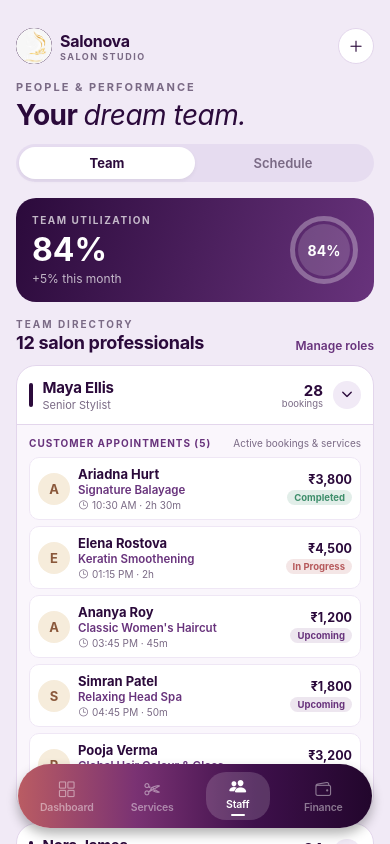
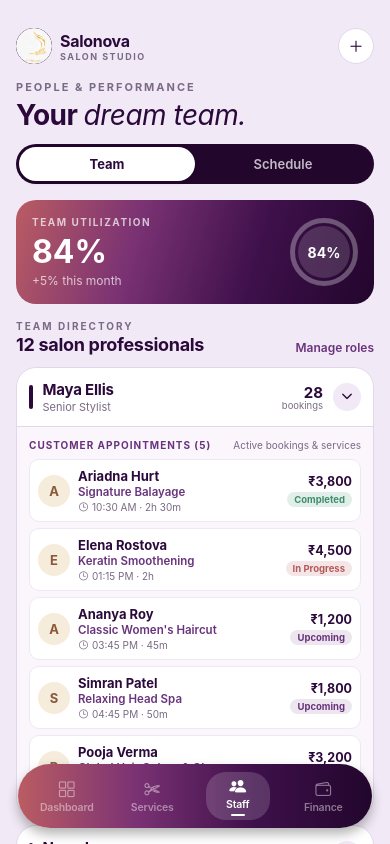
Before and after one commit to radhikaw123/salon-management-, a React Native app in the folder frontend/: screen /Staff in a window 390 px wide. Built offline with nearby package versions, Linux system fonts and the light colour scheme.

Commit message:
feat: apply signature luxury gradient to hero cards, unpaid tickets, segmented toggles and bottom bar matching figma

```diff
--- a/frontend/src/features/analytics/screens/FinanceScreen.tsx
+++ b/frontend/src/features/analytics/screens/FinanceScreen.tsx
@@ -230,21 +230,21 @@ const styles = StyleSheet.create({
   },
   segmentedContainer: {
     flexDirection: 'row',
-    backgroundColor: '#E6DCF0',
+    backgroundColor: '#22062C',
     borderRadius: radius.pill,
     padding: 3,
     marginBottom: spacing.lg,
   },
   segmentTab: {
     flex: 1,
-    paddingVertical: spacing.sm,
+    paddingVertical: 9,
     alignItems: 'center',
     borderRadius: radius.pill,
   },
   segmentTabActive: {
     backgroundColor: colors.surface,
     shadowColor: '#000',
-    shadowOpacity: 0.05,
+    shadowOpacity: 0.1,
     shadowOffset: { width: 0, height: 2 },
     shadowRadius: 4,
     elevation: 2,
@@ -252,7 +252,7 @@ const styles = StyleSheet.create({
   segmentText: {
     fontSize: 13,
     fontWeight: '600',
-    color: colors.textMuted,
+    color: 'rgba(255, 255, 255, 0.72)',
   },
   segmentTextActive: {
     color: colors.plumDeep,
--- a/frontend/src/features/services/screens/ServicesScreen.tsx
+++ b/frontend/src/features/services/screens/ServicesScreen.tsx
@@ -769,7 +769,7 @@ export const ServicesScreen = () => {
 const styles = StyleSheet.create({
   screen: {
     flex: 1,
-    backgroundColor: '#F5EFEB',
+    backgroundColor: colors.lavender,
   },
   scrollContent: {
     paddingHorizontal: spacing.lg,
@@ -791,7 +791,7 @@ const styles = StyleSheet.create({
   },
   segmentedContainer: {
     flexDirection: 'row',
-    backgroundColor: '#E4DAD2',
+    backgroundColor: '#22062C',
     borderRadius: radius.pill,
     padding: 3,
     marginBottom: spacing.lg,
@@ -805,7 +805,7 @@ const styles = StyleSheet.create({
   segmentTabActive: {
     backgroundColor: colors.surface,
     shadowColor: '#000',
-    shadowOpacity: 0.08,
+    shadowOpacity: 0.1,
     shadowOffset: { width: 0, height: 2 },
     shadowRadius: 5,
     elevation: 2,
@@ -813,7 +813,7 @@ const styles = StyleSheet.create({
   segmentText: {
     fontSize: 13,
     fontWeight: '600',
-    color: '#7A6A60',
+    color: 'rgba(255, 255, 255, 0.72)',
   },
   segmentTextActive: {
     color: colors.plumDeep,
--- a/frontend/src/features/staff/screens/StaffScreen.tsx
+++ b/frontend/src/features/staff/screens/StaffScreen.tsx
@@ -346,21 +346,21 @@ const styles = StyleSheet.create({
   },
   segmentedContainer: {
     flexDirection: 'row',
-    backgroundColor: '#E6DCF0',
+    backgroundColor: '#22062C',
     borderRadius: radius.pill,
     padding: 3,
     marginBottom: spacing.lg,
   },
   segmentTab: {
     flex: 1,
-    paddingVertical: spacing.sm,
+    paddingVertical: 9,
     alignItems: 'center',
     borderRadius: radius.pill,
   },
   segmentTabActive: {
     backgroundColor: colors.surface,
     shadowColor: '#000',
-    shadowOpacity: 0.05,
+    shadowOpacity: 0.1,
     shadowOffset: { width: 0, height: 2 },
     shadowRadius: 4,
     elevation: 2,
@@ -368,7 +368,7 @@ const styles = StyleSheet.create({
   segmentText: {
     fontSize: 13,
     fontWeight: '600',
-    color: colors.textMuted,
+    color: 'rgba(255, 255, 255, 0.72)',
   },
   segmentTextActive: {
     color: colors.plumDeep,
--- a/frontend/src/shared/theme/index.ts
+++ b/frontend/src/shared/theme/index.ts
@@ -35,10 +35,11 @@ export const colors = {
 
 export const gradients = {
   logo: [colors.logoFrom, colors.logoTo],
-  hero: [colors.plumDeep, colors.purple],
-  heroAccent: [colors.plumDeep, colors.purple, colors.rose],
-  cardDark: ['#2B0A3B', '#4D1D5E'],
-  tabBar: ['#2B0A3B', '#3E1552', '#54206E'],
+  hero: ['#BA5C63', '#7A3273', '#3E104B', '#22062C'] as readonly [string, string, ...string[]],
+  heroAccent: ['#C45B64', '#7D2D68', '#380E46'] as readonly [string, string, ...string[]],
+  cardDark: ['#BA5C63', '#7A3273', '#3E104B', '#22062C'] as readonly [string, string, ...string[]],
+  tabBar: ['#BA5C63', '#7A3273', '#3E104B', '#22062C'] as readonly [string, string, ...string[]],
+  segment: ['#22062C', '#3E104B'] as readonly [string, string, ...string[]],
   button: [colors.rose, colors.purple, colors.plumDeep] as readonly [string, string, ...string[]],
   wordmark: ['#26162D', '#761AA1'] as readonly [string, string, ...string[]],
   heading: [colors.rose, colors.purple] as readonly [string, string, ...string[]],
```
